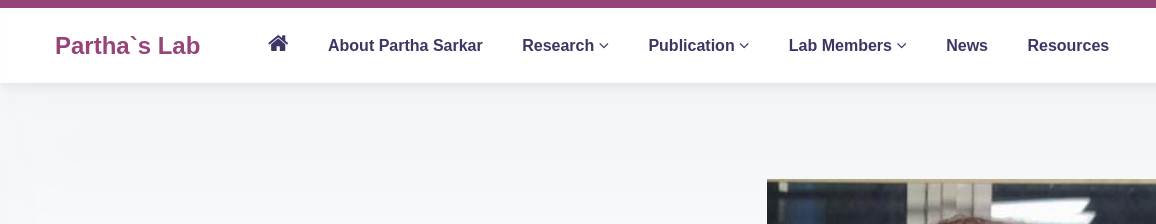
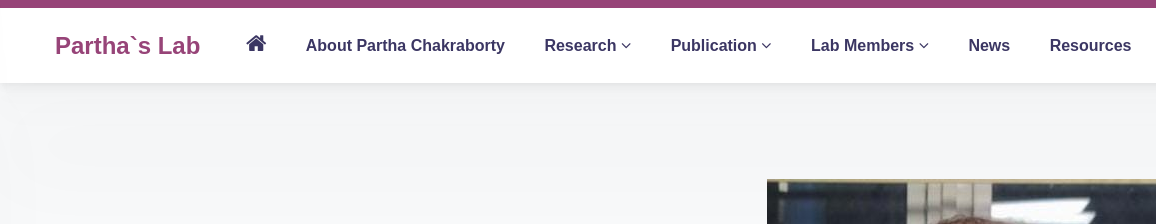
Before and after one commit to sandipantar/partha_iitk, a plain HTML site: page about.html in a window 1280 px wide. Shown: the top 224 px of the page, 0-1156 px from the left. Drawn offline with Linux system fonts and the light colour scheme.

Commit message:
update commit for partha da

```diff
--- a/about.html
+++ b/about.html
@@ -34,7 +34,7 @@
                                     <i class="fa fa-home f-22"></i>
                                 </a></li>
                                 <li class="has-dropdown has-megaitem">
-                                    <a href="about.html" style="font-weight: 600;">About Partha Sarkar</a>
+                                    <a href="about.html" style="font-weight: 600;">About Partha Chakraborty</a>
                                 </li>
                                 <li class="has-dropdown has-megaitem">
                                     <a style="font-weight: 600;">Research <i class="fa fa-angle-down"></i></a>
@@ -244,7 +244,7 @@
                     <li>
                         <a href="#"><span class="font-weight-bold"><i class="fa fa-home f-22"></i> Home</span></a>
                     </li>
-                    <li><a href="about.html" class="font-weight-bold">About Partha Sarkar</a></li>
+                    <li><a href="about.html" class="font-weight-bold">About Partha Chakraborty</a></li>
                     <li>
                         <a href="#"><span class="font-weight-bold">Research</span></a>
                         <ul class="mobile-sub-menu">
```
Also changed, not shown: index.html (+2 -2 lines).
